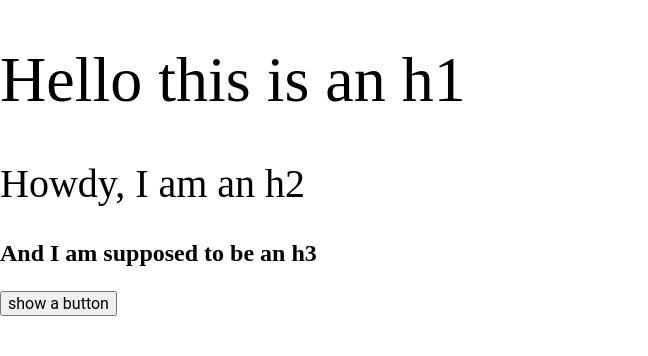
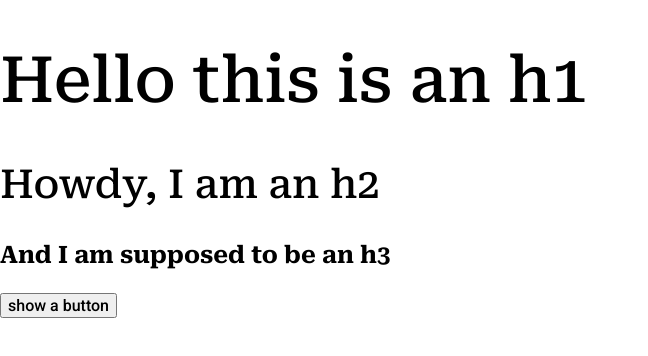
Before and after one commit to remoremote/berries, a plain HTML site: page index.html in a window 1280 px wide. Shown: the whole page, without its empty margins (0-648 px from the left). Drawn offline with Linux system fonts and the light colour scheme.

Commit message:
font corrections

```diff
--- a/index.html
+++ b/index.html
@@ -8,10 +8,8 @@
     <link rel="stylesheet" href="./style.css">
     <link rel="preconnect" href="https://fonts.googleapis.com">
     <link rel="preconnect" href="https://fonts.gstatic.com" crossorigin>
-    <link href="https://fonts.googleapis.com/css2?family=Nunito+Sans:wght@600;700;800&display=swap" rel="stylesheet">
-    <link rel="preconnect" href="https://fonts.gstatic.com" crossorigin>
-    <link href="https://fonts.googleapis.com/css2?family=Nunito:wght@600;700;800&display=swap" rel="stylesheet">
-    <script src="https://kit.fontawesome.com/18795bf9d8.js" crossorigin="anonymous"></script>
+    <link href="https://fonts.googleapis.com/css2?family=Roboto+Serif:opsz,wght@8..144,500;8..144,700&display=swap" rel="stylesheet">
+    <link href="https://fonts.googleapis.com/css2?family=Roboto+Serif:opsz,wght@8..144,500;8..144,700&family=Roboto:ital,wght@0,500;1,400&display=swap" rel="stylesheet">
     <title>The Sweet Berries Cooking School</title>
 </head>
 <body>
```
